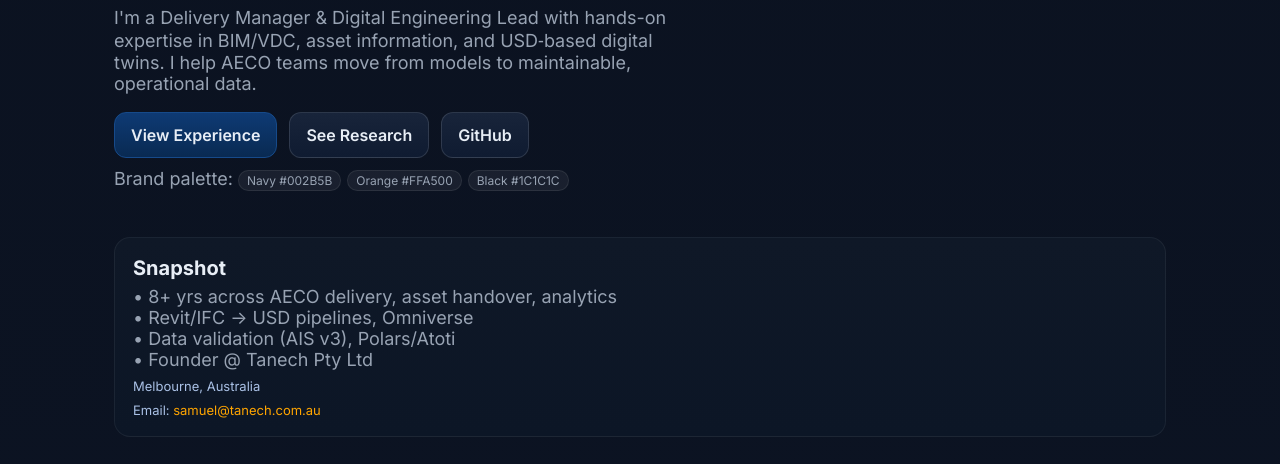
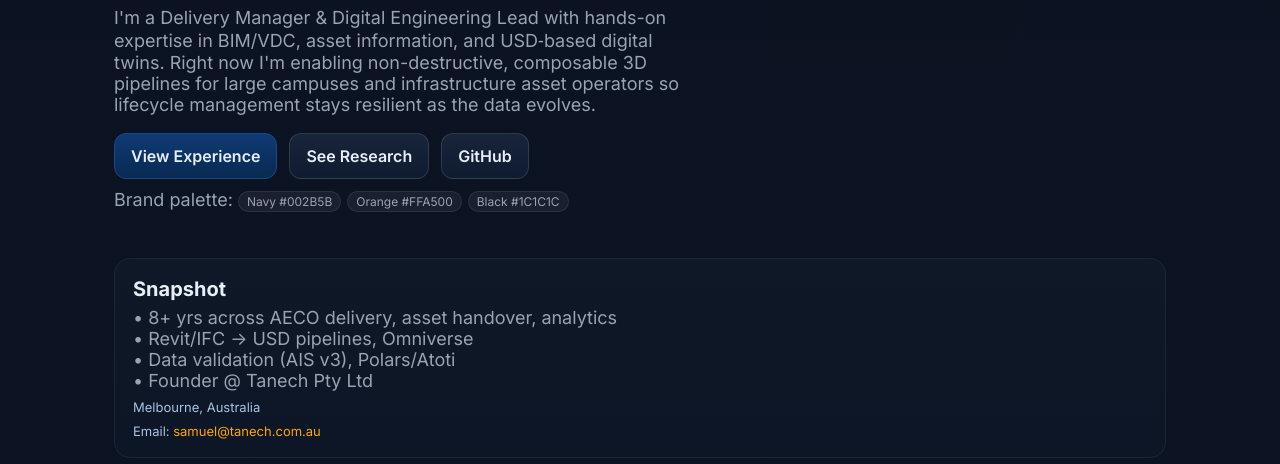
Before and after one commit to sonuoha/sonuoha.github.io, a plain HTML site: page index.html in a window 1280 px wide. Shown: the part 336-800 px from the top of the page. Drawn offline with Linux system fonts and the light colour scheme.

Commit message:
Update Impact Statement

```diff
--- a/index.html
+++ b/index.html
@@ -36,7 +36,8 @@
         <h2>Building smarter infrastructure with data, design, and <span style="color:var(--secondary)">OpenUSD</span>.</h2>
         <p>
           I'm a Delivery Manager & Digital Engineering Lead with hands-on expertise in BIM/VDC, asset information, and
-          USD‑based digital twins. I help AECO teams move from models to maintainable, operational data.
+          USD‑based digital twins. Right now I'm enabling non-destructive, composable 3D pipelines for large campuses and
+          infrastructure asset operators so lifecycle management stays resilient as the data evolves.
         </p>
         <div class="cta">
           <a class="btn primary" href="#experience">View Experience</a>
```
